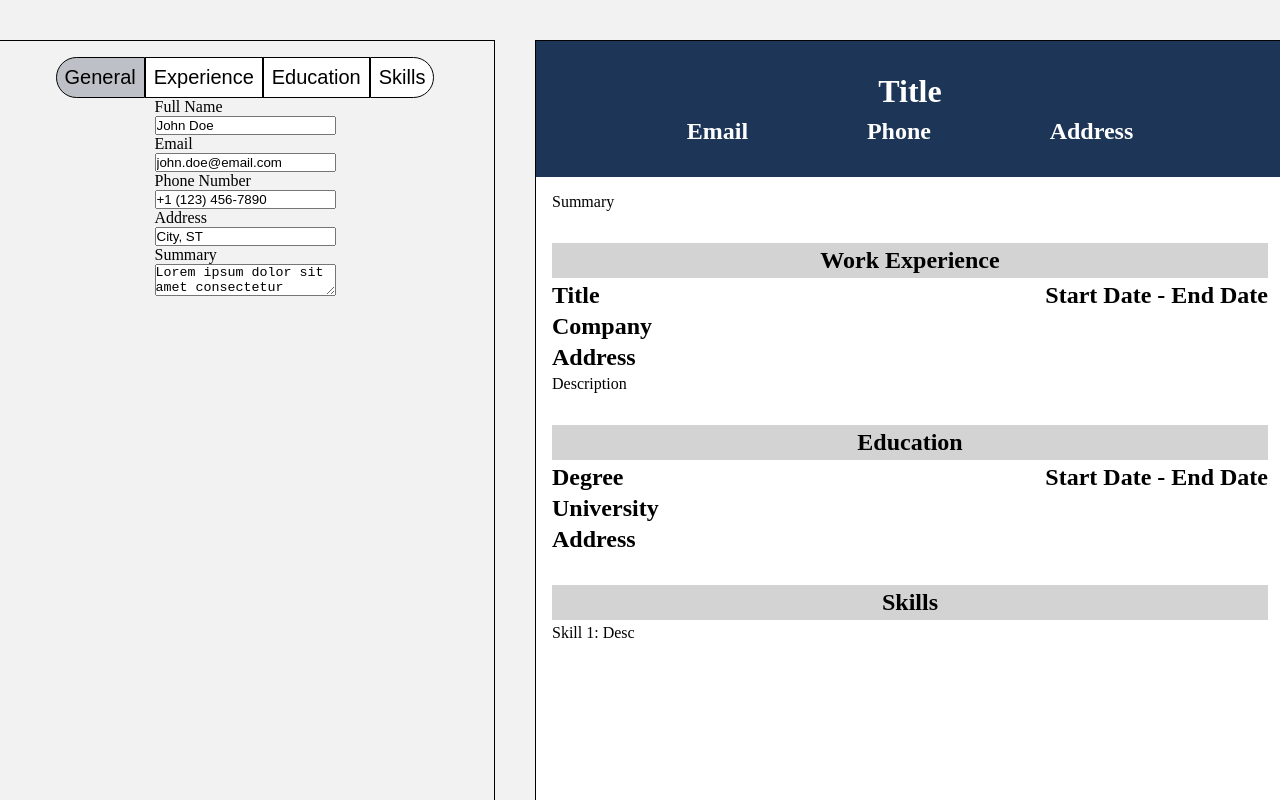
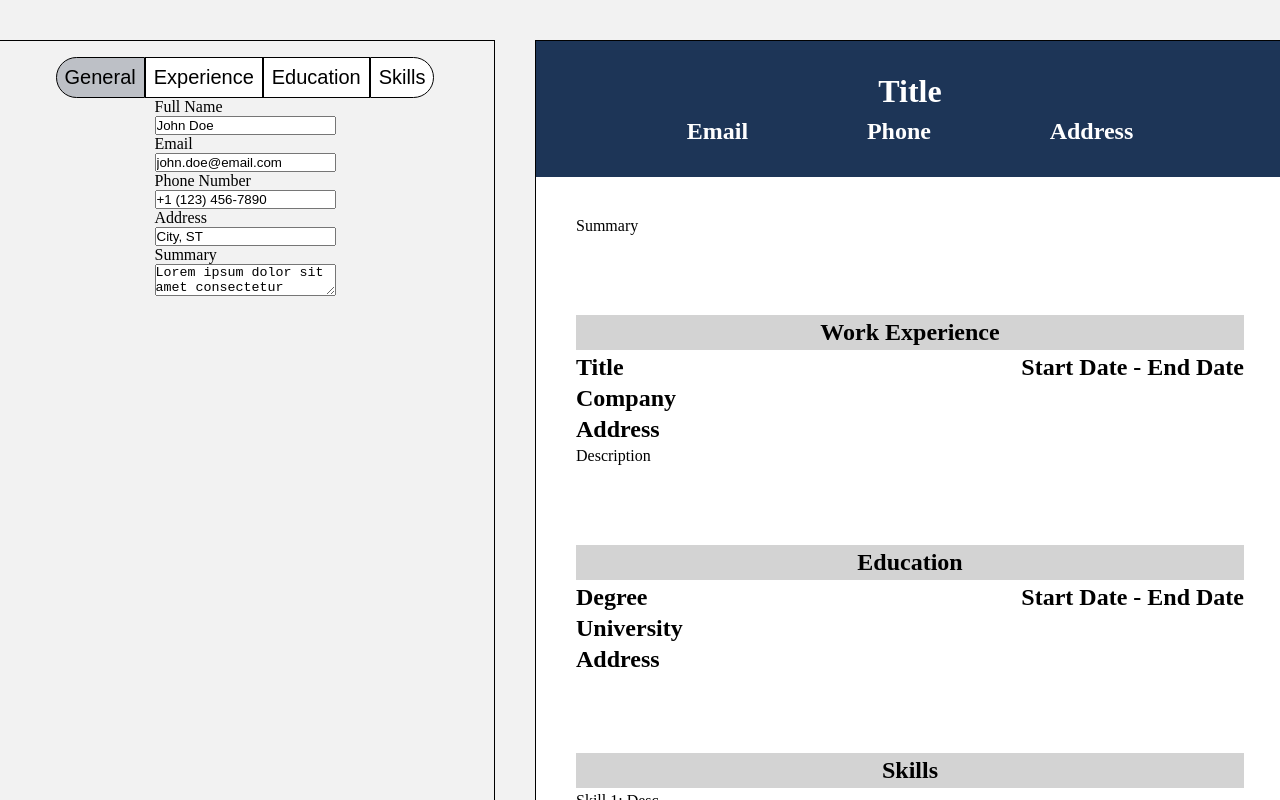
Before and after one commit to songzhang015/project-15-cv-application, a React (Vite) app: page / in a window 1280 px wide. Shown: the top 800 px of the page. Built offline with nearby package versions, Linux system fonts and the light colour scheme.

Commit message:
Add more padding to the resume

```diff
--- a/src/styles/Resume.css
+++ b/src/styles/Resume.css
@@ -42,11 +42,11 @@
 }
 
 .resume-summary {
-	padding: 1rem;
+	padding: 2.5rem;
 }
 
 .resume-experience {
-	padding: 1rem;
+	padding: 2.5rem;
 	width: 100%;
 	display: flex;
 	flex-direction: column;
@@ -54,14 +54,14 @@
 }
 
 .resume-education {
-	padding: 1rem;
+	padding: 2.5rem;
 	display: flex;
 	flex-direction: column;
 	gap: 0.25rem;
 }
 
 .resume-skills {
-	padding: 1rem;
+	padding: 2.5rem;
 	display: flex;
 	flex-direction: column;
 	gap: 0.25rem;
```
